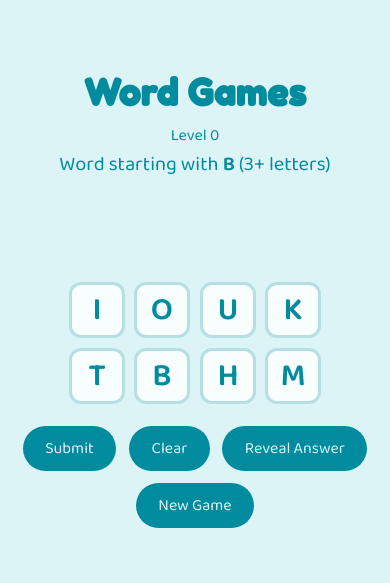
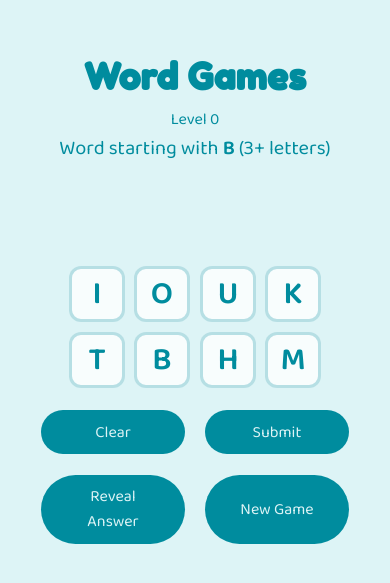
Before and after one commit to balong/wordgames, a Next.js app: page / in a window 390 px wide. Shown: the part 111-694 px from the top of the page. Built offline with nearby package versions, Linux system fonts and the light colour scheme.

Commit message:
Improve mobile button layout: 2x2 grid with Clear/Submit on top row, Reveal/New Game on bottom row

```diff
--- a/app/_components/Controls.tsx
+++ b/app/_components/Controls.tsx
@@ -17,15 +17,15 @@ export default function Controls({
 }: ControlsProps) {
   return (
     <div className="controls">
+      <button onClick={onClear}>
+        Clear
+      </button>
       <button
         onClick={onSubmit}
         disabled={!gameActive}
         style={{ opacity: !gameActive ? 0.5 : undefined, cursor: !gameActive ? 'not-allowed' : undefined }}
       >
         Submit
-      </button>
-      <button onClick={onClear}>
-        Clear
       </button>
       <button
         onClick={onReveal}
--- a/app/globals.css
+++ b/app/globals.css
@@ -96,9 +96,12 @@ h1 {
 }
 
 .controls {
-  display: flex;
-  flex-wrap: wrap;
+  display: grid;
+  grid-template-columns: repeat(2, 1fr);
+  gap: 0.5rem;
+  max-width: 320px;
   justify-content: center;
+  margin: 0 auto;
 }
 
 button {
```
